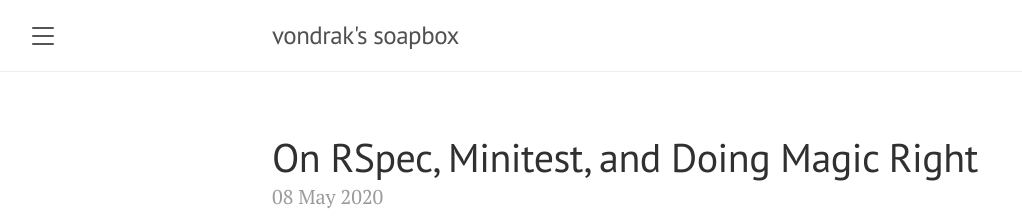
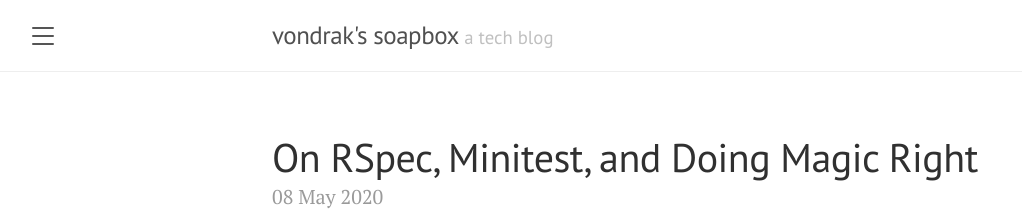
Before and after one commit to ajvondrak/soapbox, a Jekyll site: the page built from index.html, in a window 1280 px wide. Shown: the top 221 px of the page, without its empty margins (8-1030 px from the left). Built offline with Jekyll 4.4.1, drawn with Linux system fonts in a browser that asks for light colours; the list of posts is cut into pages by our own code.

Commit message:
Customize tagline & description
Nothing terribly creative as of yet, but makes the blog look less empty.
Not like it matters anyway.

```diff
--- a/_config.yml
+++ b/_config.yml
@@ -1,6 +1,9 @@
 title: vondrak's soapbox
-tagline:
-description:
+tagline: a tech blog
+description: >
+  <img src="https://avatars.githubusercontent.com/u/600924" width="128" height="128">
+  The technical writings of
+  <a href="https://github.com/ajvondrak">@ajvondrak</a>
 url: https://ajvondrak.github.io/
 baseurl: /soapbox
 paginate: 5
```
